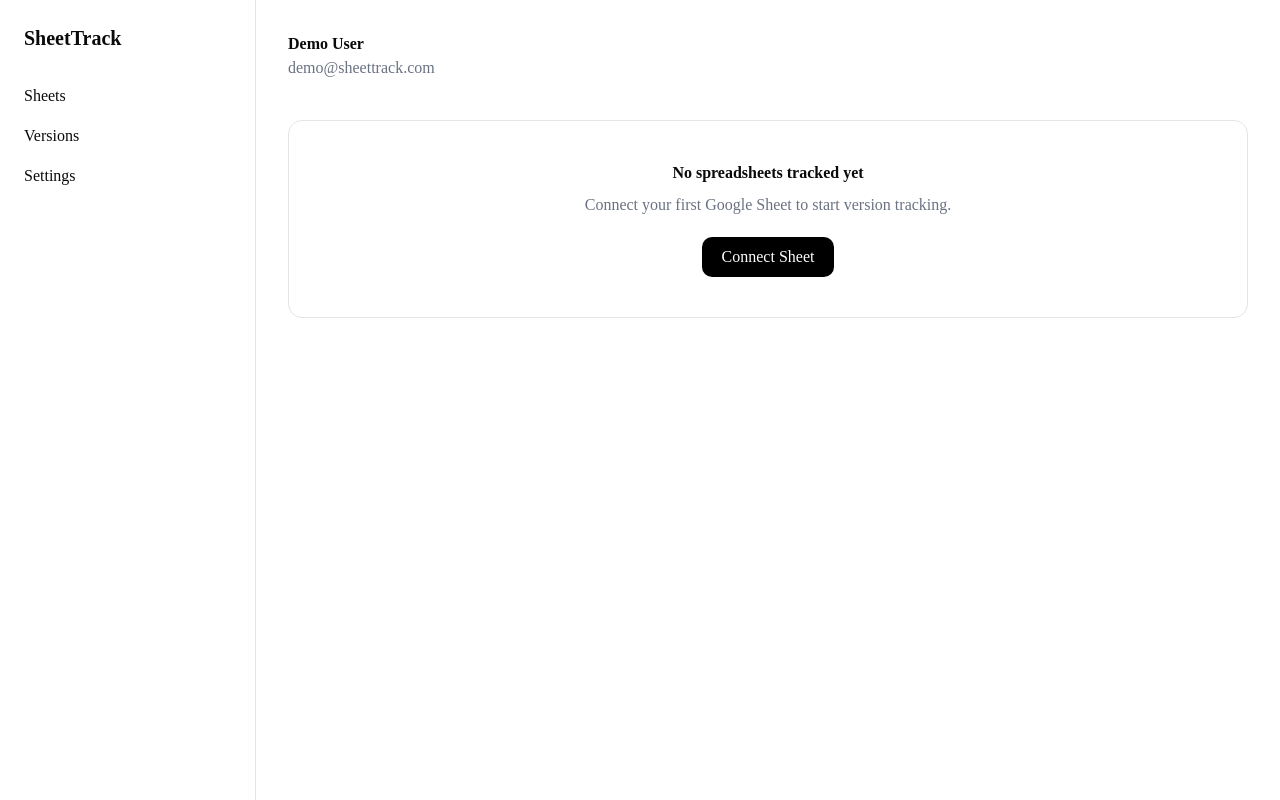
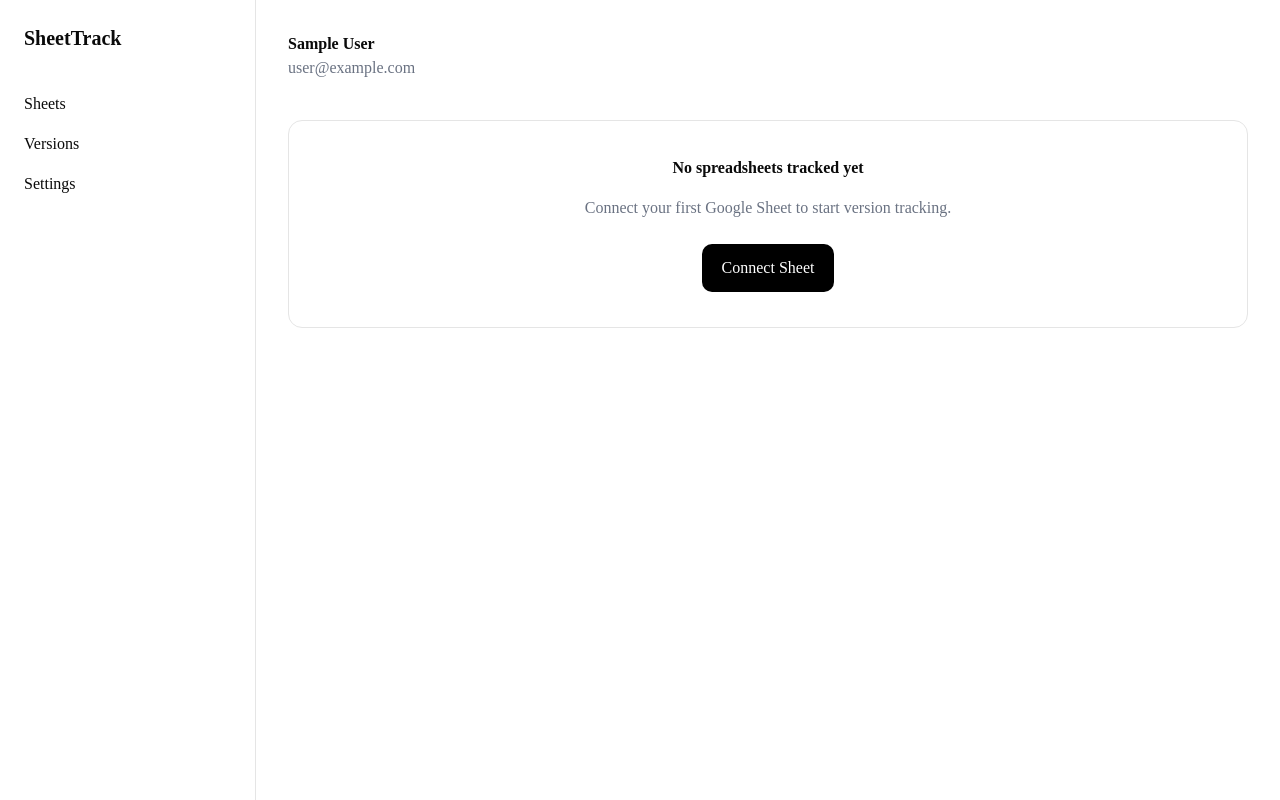
Before and after one commit to tanishqachopade/sheet-track, a Next.js app: page /dashboard in a window 1280 px wide. Built offline with nearby package versions, Linux system fonts and the light colour scheme; no server answers; sample sign-in values are in the browser's storage.

Commit message:
feat(auth): add Google OAuth authentication with protected sessions

```diff
--- a/package.json
+++ b/package.json
@@ -17,7 +17,7 @@
     "googleapis": "^173.0.0",
     "lucide-react": "^1.23.0",
     "next": "16.2.10",
-    "next-auth": "^4.24.14",
+    "next-auth": "5.0.0-beta.31",
     "prisma": "^7.8.0",
     "react": "19.2.4",
     "react-dom": "19.2.4",
--- /dev/null
+++ b/pnpm-workspace.yaml
@@ -0,0 +1,5 @@
+allowBuilds:
+  '@prisma/engines': true
+  prisma: true
+  sharp: true
+  unrs-resolver: true
--- /dev/null
+++ b/src/app/api/auth/[...nextauth]/route.ts
@@ -0,0 +1,3 @@
+import { handlers } from "@/lib/auth";
+
+export const { GET, POST } = handlers;
--- a/src/app/dashboard/page.tsx
+++ b/src/app/dashboard/page.tsx
@@ -1,60 +1,79 @@
-import Sidebar from "@/components/dashboard/Sidebar";
-import UserProfile from "@/components/dashboard/UserProfile";
-import EmptyState from "@/components/dashboard/EmptyState";
+import { auth } from "@/lib/auth";
+import { redirect } from "next/navigation";
 
-import { getCurrentUser }
-from "@/services/user.service";
+export default async function Dashboard() {
+  const session = await auth();
 
-import { getTrackedSheets }
-from "@/services/sheet.service";
-import SheetList from "@/components/dashboard/SheetList";
+  if (!session) {
+    redirect("/");
+  }
+
+  return (
+    <div className="flex min-h-screen">
+
+      {/* Sidebar */}
+      <aside className="w-64 border-r p-6">
+        <h1 className="font-bold text-xl">
+          SheetTrack
+        </h1>
+
+        <nav className="mt-10 space-y-4">
+          <p>Sheets</p>
+          <p>Versions</p>
+          <p>Settings</p>
+        </nav>
+      </aside>
 
 
-export default async function Dashboard(){
+      {/* Main */}
+      <main className="flex-1 p-8">
+
+        <div>
+          <h2 className="font-semibold">
+            {session.user?.name}
+          </h2>
+
+          <p className="text-gray-500">
+            {session.user?.email}
+          </p>
+        </div>
 
 
-const user =
-await getCurrentUser();
+        <section className="
+          mt-10
+          flex
+          h-52
+          items-center
+          justify-center
+          rounded-xl
+          border
+        ">
+          <div className="text-center">
 
+            <h3 className="font-semibold">
+              No spreadsheets tracked yet
+            </h3>
 
-const sheets =
-await getTrackedSheets();
+            <p className="mt-4 text-gray-500">
+              Connect your first Google Sheet to start version tracking.
+            </p>
 
+            <button className="
+              mt-6
+              rounded-lg
+              bg-black
+              px-5
+              py-3
+              text-white
+            ">
+              Connect Sheet
+            </button>
 
-return (
+          </div>
+        </section>
 
-<div className="flex">
+      </main>
 
-
-<Sidebar/>
-
-
-<main className="flex-1 p-8">
-
-
-<UserProfile user={user}/>
-
-
-<section className="mt-10">
-
-{
-sheets.length===0
-?
-<EmptyState/>
-:
-<SheetList sheets={sheets}/>
+    </div>
+  );
 }
-
-
-</section>
-
-
-</main>
-
-
-</div>
-
-
-)
-
-}
--- a/src/app/layout.tsx
+++ b/src/app/layout.tsx
@@ -1,6 +1,7 @@
 import type { Metadata } from "next";
 import { Geist, Geist_Mono } from "next/font/google";
 import "./globals.css";
+import { AuthProvider } from "@/components/providers/session-provider";
 
 const geistSans = Geist({
   variable: "--font-geist-sans",
@@ -27,7 +28,11 @@ export default function RootLayout({
       lang="en"
       className={`${geistSans.variable} ${geistMono.variable} h-full antialiased`}
     >
-      <body className="min-h-full flex flex-col">{children}</body>
+      <body className="min-h-full flex flex-col">
+        <AuthProvider>
+          {children}
+        </AuthProvider>
+      </body>
     </html>
   );
 }
--- a/src/app/page.tsx
+++ b/src/app/page.tsx
@@ -2,21 +2,14 @@ import Navbar from "@/components/landing/Navbar";
 import Hero from "@/components/landing/Hero";
 import Features from "@/components/landing/Features";
 
+export default function Home() {
+  return (
+    <>
+      <Navbar />
 
-export default function Home(){
+      <Hero />
 
-return (
-
-<>
-
-<Navbar/>
-
-<Hero/>
-
-<Features/>
-
-</>
-
-)
-
+      <Features />
+    </>
+  );
 }
--- /dev/null
+++ b/src/components/auth/login-button.tsx
@@ -0,0 +1,24 @@
+"use client";
+
+import { signIn } from "next-auth/react";
+
+export default function LoginButton() {
+  return (
+    <button
+      onClick={() =>
+        signIn("google", {
+          callbackUrl: "/dashboard",
+        })
+      }
+      className="
+        rounded-lg
+        border
+        px-4
+        py-2
+        hover:bg-gray-100
+      "
+    >
+      Login
+    </button>
+  );
+}
--- a/src/components/landing/Navbar.tsx
+++ b/src/components/landing/Navbar.tsx
@@ -1,4 +1,5 @@
 import { landingContent } from "@/constants/landing";
+import LoginButton from "@/components/auth/login-button";
 
 export default function Navbar() {
   return (
@@ -8,15 +9,7 @@ export default function Navbar() {
         {landingContent.navbar.logo}
       </h1>
 
-      <button className="
-        rounded-lg
-        border
-        px-4
-        py-2
-        hover:bg-gray-100
-      ">
-        {landingContent.navbar.loginText}
-      </button>
+      <LoginButton />
 
     </nav>
   );
--- /dev/null
+++ b/src/components/providers/session-provider.tsx
@@ -0,0 +1,15 @@
+"use client";
+
+import { SessionProvider } from "next-auth/react";
+
+export function AuthProvider({
+  children,
+}: {
+  children: React.ReactNode;
+}) {
+  return (
+    <SessionProvider>
+      {children}
+    </SessionProvider>
+  );
+}
--- a/src/lib/auth.ts
+++ b/src/lib/auth.ts
@@ -0,0 +1,17 @@
+import NextAuth from "next-auth";
+import Google from "next-auth/providers/google";
+
+export const { handlers, auth, signIn, signOut } = NextAuth({
+  providers: [
+    Google({
+      clientId: process.env.AUTH_GOOGLE_ID!,
+      clientSecret: process.env.AUTH_GOOGLE_SECRET!,
+    }),
+  ],
+
+  callbacks: {
+    async session({ session }) {
+      return session;
+    },
+  },
+});
```
Also changed, not shown: 1 other file (tests, documents, lock files or other folders).
